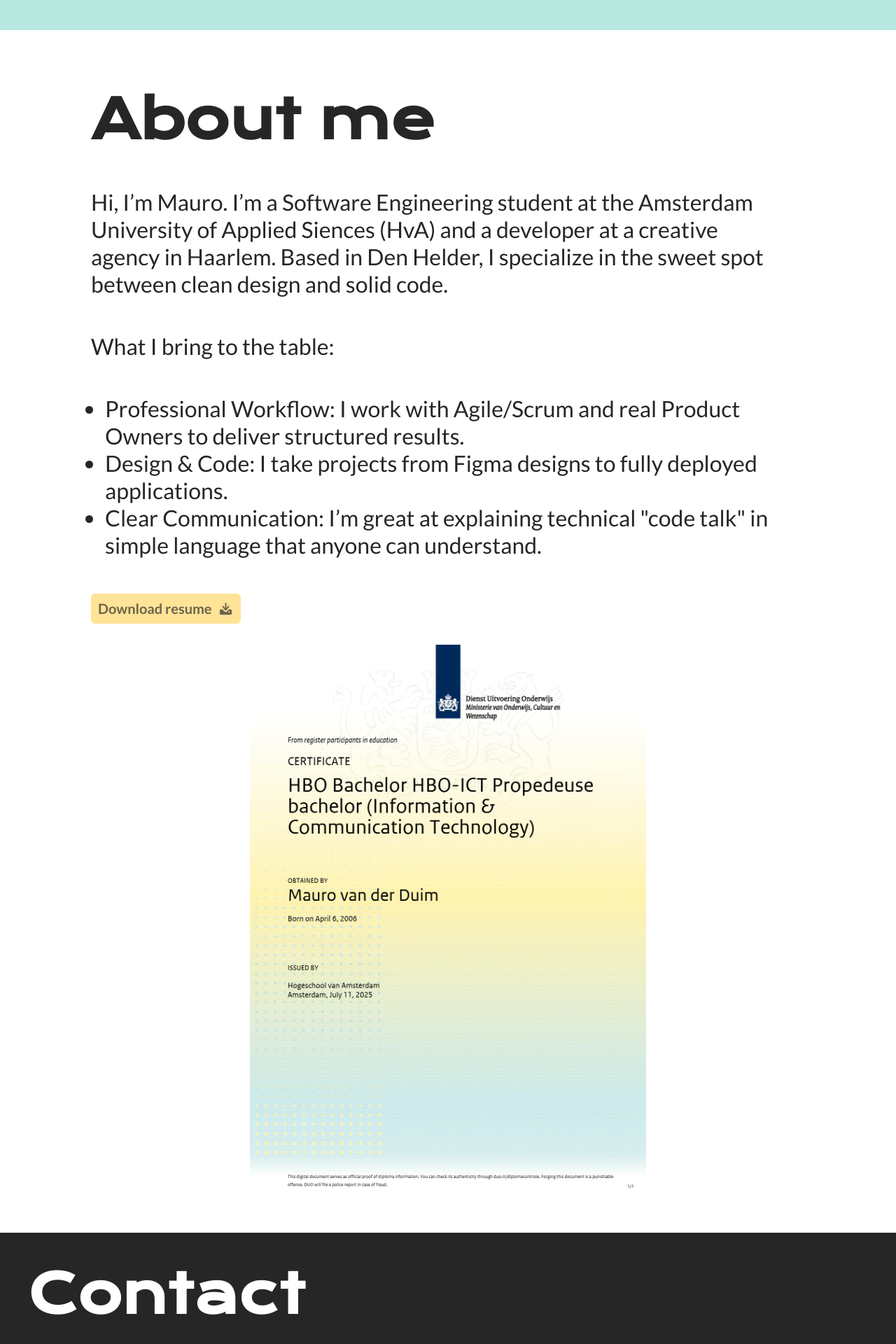
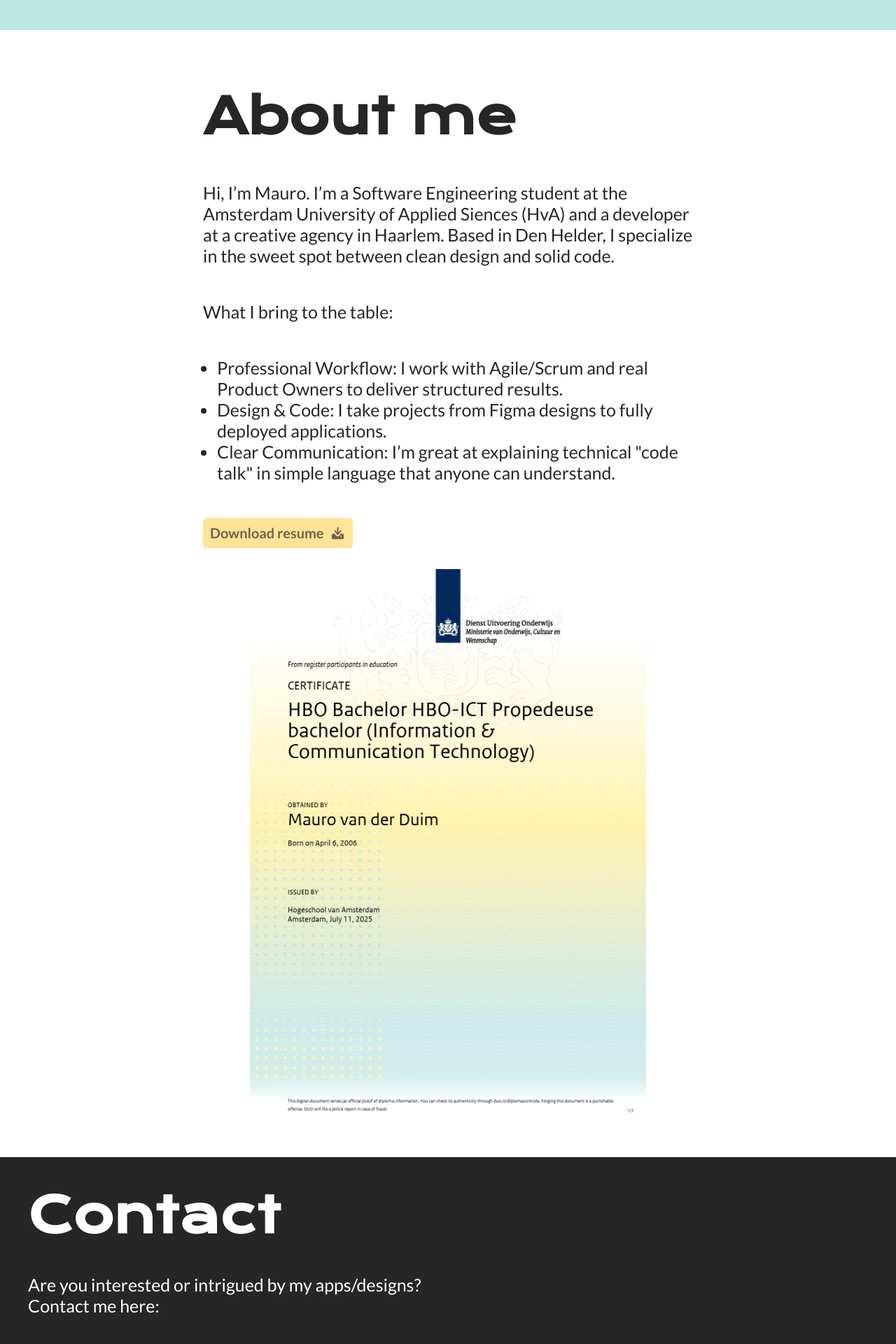
Before and after one commit to Maurozi/Portfolio, a React (Vite) app: page / in a window 1280 px wide. Shown: the part 2180-4100 px from the top of the page at 70% size. Built offline with nearby package versions, Linux system fonts and the light colour scheme; a web font is replaced by a local one.

Commit message:
Refactor code structure for improved readability and maintainability

```diff
--- a/index.html
+++ b/index.html
@@ -2,6 +2,7 @@
 <html lang="en">
   <head>
     <meta charset="UTF-8" />
+      <link rel="icon" type="image/x-icon" href="/public/Mauro-logo.png">
     <meta name="viewport" content="width=device-width, initial-scale=1.0" />
     <title>Portfolio</title>
   </head>
--- a/src/pages/Home.css
+++ b/src/pages/Home.css
@@ -32,6 +32,14 @@ button:hover {
     background-color: #fdefc7;
 }
 
+p {
+    font-size: clamp(12px, 2.5vw, 25px);
+}
+
+li {
+    font-size: clamp(12px, 2.5vw, 25px);
+}
+
 .home {
     font-family: "Lato", sans-serif;
     color: #262626;
@@ -56,11 +64,11 @@ button:hover {
 .hero-text h1 {
     text-align: center;
     font-family: "Krona One", sans-serif;
-    font-size: clamp(3rem, 8vw, 7.5rem);
+    font-size: clamp(60px, 8vw, 110px);
 }
 
 .hero-text p {
-  font-size: clamp(1.5rem, 3vw, 3rem);
+  font-size: clamp(20px, 3vw, 30px);
 }
 
 .hero-buttons {
@@ -261,22 +269,27 @@ button:hover {
     gap: 50px;
 }
 
+.about-me-text {
+    max-width: 700px;
+    display: flex;
+    flex-direction: column;
+    gap: 50px;
+}
+
 .about-me-content h1 {
     font-family: "Krona One", sans-serif;
-      font-size: clamp(2.5rem, 6vw, 5rem);
+    font-size: clamp(30px, 6vw, 70px);
     color: #262626;
 }
 
 .about-me-content p {
     font-family: "Lato", sans-serif;
-    font-size: clamp(1.25rem, 2.5vw, 2.0rem);
     color: #262626;
     max-width: 1000px;
 }
 
 .about-me-content li {
     font-family: "Lato", sans-serif;
-    font-size: clamp(1.25rem, 2.5vw, 2.0rem);
     color: #262626;
     max-width: 1000px;
     margin-left: 20px;
@@ -297,11 +310,8 @@ button:hover {
 
 .contact h1 {
     font-family: "Krona One", sans-serif;
-    font-size: clamp(2.5rem, 6vw, 5rem);
-}
+    font-size: clamp(30px, 6vw, 70px);
 
-.contact p {
-    font-size: clamp(1.25rem, 2.5vw, 2.0rem);
 }
 
 .contact-form {
@@ -311,6 +321,7 @@ button:hover {
     justify-content: center;
     gap: 50px;
     margin-top: 40px;
+    width: 100%;
 }
 
 .contact-information {
--- a/src/pages/Home.jsx
+++ b/src/pages/Home.jsx
@@ -114,6 +114,7 @@ function Home() {
 
       <Motion.div className="about-me" ref={aboutRef} variants={fadeUp} initial="hidden" whileInView="show" viewport={{ once: true, amount: 0.3 }}>
         <Motion.div className="about-me-content" variants={childFadeUp}>
+          <div className="about-me-text">
             <h1>About me</h1>
             <p>
               Hi, I’m Mauro. I’m a Software Engineering student at the Amsterdam University of Applied Siences (HvA) and a developer at a creative agency in Haarlem. Based in Den Helder, I specialize in the sweet spot between clean design and solid code.
@@ -125,6 +126,7 @@ function Home() {
               <li>Design & Code: I take projects from Figma designs to fully deployed applications.</li>
               <li>Clear Communication: I’m great at explaining technical "code talk" in simple language that anyone can understand.</li>
             </ul>
+          </div>
           <button>Download resume <svg class="w-6 h-6 text-gray-800 dark:text-white" aria-hidden="true" xmlns="http://www.w3.org/2000/svg" width="24" height="24" fill="currentColor" viewBox="0 0 24 24">
             <path fill-rule="evenodd" d="M13 11.15V4a1 1 0 1 0-2 0v7.15L8.78 8.374a1 1 0 1 0-1.56 1.25l4 5a1 1 0 0 0 1.56 0l4-5a1 1 0 1 0-1.56-1.25L13 11.15Z" clip-rule="evenodd" />
             <path fill-rule="evenodd" d="M9.657 15.874 7.358 13H5a2 2 0 0 0-2 2v4a2 2 0 0 0 2 2h14a2 2 0 0 0 2-2v-4a2 2 0 0 0-2-2h-2.358l-2.3 2.874a3 3 0 0 1-4.685 0ZM17 16a1 1 0 1 0 0 2h.01a1 1 0 1 0 0-2H17Z" clip-rule="evenodd" />
@@ -137,7 +139,7 @@ function Home() {
       <Motion.div className="contact" variants={childFadeUp} ref={contactRef} initial="hidden" whileInView="show" viewport={{ once: true, amount: 0.3 }}>
         <h1>Contact</h1>
         <Motion.div className="contact-form" variants={childFadeUp} initial="hidden" whileInView="show" viewport={{ once: true, amount: 0.3 }}>
-          <p>Feel free to reach out! I’m always open to discussing new projects, creative ideas, or opportunities to be part of your visions.</p>
+          <p>Are you interested or intrigued by my apps/designs? <br></br>Contact me here:</p>
           <div className="contact-information">
             <input type="text" placeholder="Your name" />
             <input type="email" placeholder="Your email" />
```
Also changed, not shown: public/Mauro-logo.png (added). Lines whose indentation alone changed are shown as unchanged.
